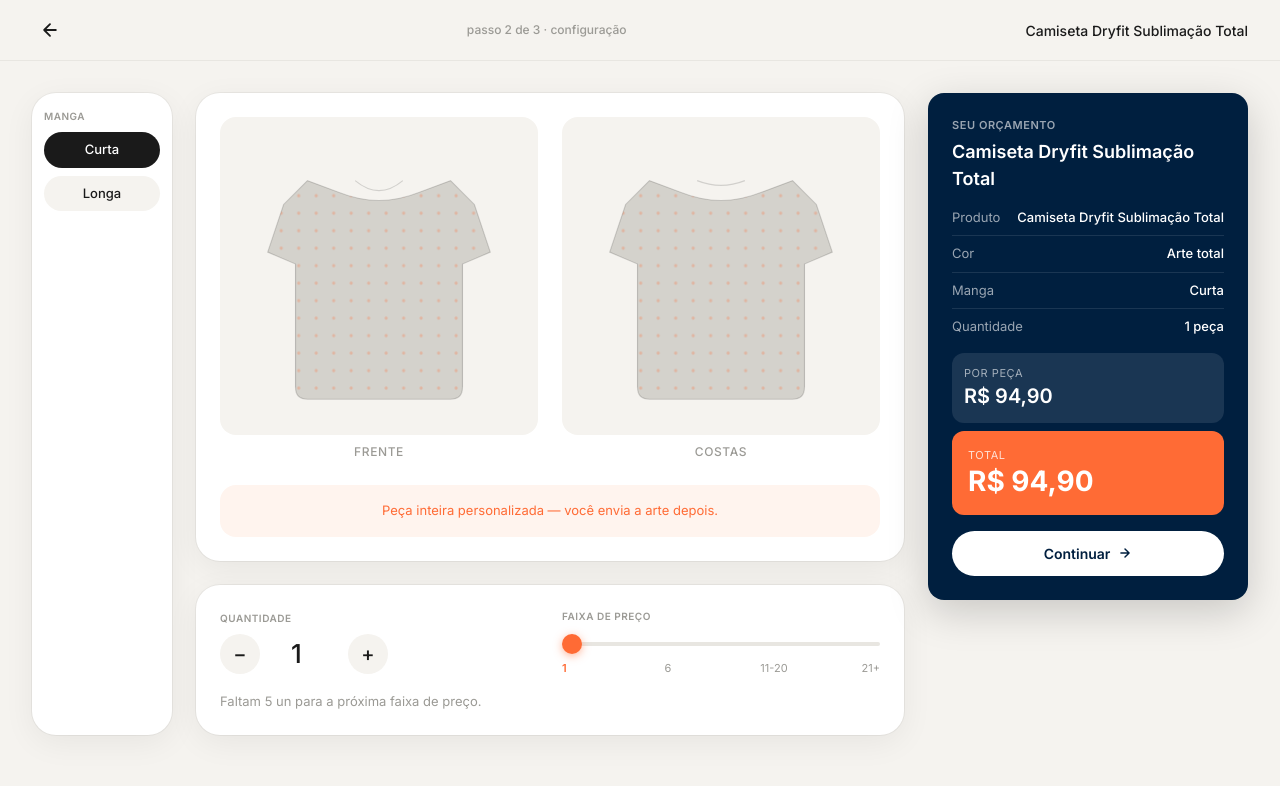
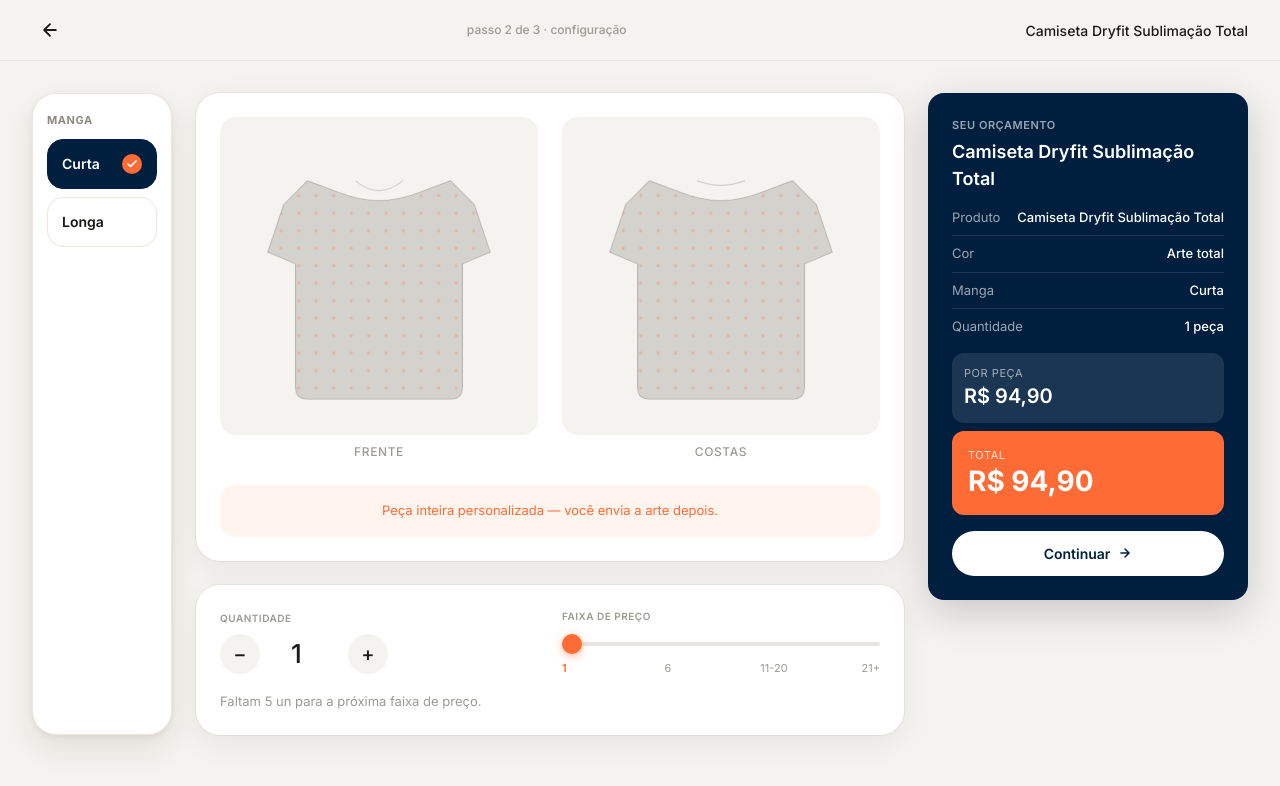
Before and after one commit to CostaGerson/nort-dashboard, a Next.js app: page /calculadora-nova in a window 1280 px wide. Both pictures are taken after a click on the button 640 px from the left and 709 px from the top of the page. Shown: the top 786 px of the page. Built offline with nearby package versions, Linux system fonts and the light colour scheme.

Commit message:
feat(calculadora-nova): repaginada da coluna de opcoes (tela 2 parte 1)

```diff
--- a/src/app/calculadora-nova/components/tela2/ColunaFina.tsx
+++ b/src/app/calculadora-nova/components/tela2/ColunaFina.tsx
@@ -25,12 +25,19 @@ export default function ColunaFina() {
   const coresDisponiveis = CORES_POR_PRODUTO[produto.id] ?? [];
 
   return (
-    <aside className="rounded-3xl bg-white p-4 shadow-[0_8px_32px_rgba(0,0,0,0.06)] ring-1 ring-black/5 lg:p-3">
-      <div className="flex flex-row gap-4 lg:flex-col lg:gap-0 lg:divide-y lg:divide-[#E8E6E1]">
+    <aside
+      className="rounded-3xl bg-white p-4 lg:p-3.5"
+      style={{ boxShadow: "var(--sh-md)", border: "1px solid var(--line)" }}
+    >
+      <div className="flex flex-row gap-5 lg:flex-col lg:gap-0 lg:divide-y lg:divide-[var(--line)]">
         {mostrarManga && (
           <Bloco titulo="Manga">
             <div className="flex flex-row gap-2 lg:flex-col">
-              <PillToggle ativo={state.manga === "curta"} onClick={() => setManga("curta")} label="Curta" />
+              <PillToggle
+                ativo={state.manga === "curta"}
+                onClick={() => setManga("curta")}
+                label="Curta"
+              />
               <PillToggle
                 ativo={state.manga === "longa"}
                 onClick={() => setManga("longa")}
@@ -43,7 +50,7 @@ export default function ColunaFina() {
 
         {mostrarCor && (
           <Bloco titulo="Cor">
-            <ul className="flex flex-row gap-2 lg:flex-col lg:gap-0">
+            <ul className="flex flex-row flex-wrap gap-2 lg:flex-col lg:flex-nowrap lg:gap-1">
               {coresDisponiveis.map((corId) => (
                 <li key={corId}>
                   <BotaoCor
@@ -55,8 +62,9 @@ export default function ColunaFina() {
               ))}
             </ul>
             {coresDisponiveis.includes("especial") && (
-              <p className="mt-2 text-[10px] leading-tight text-[#9B9A95]">
-                Quer outra cor? A gente faz (+15%)
+              <p className="mt-2.5 text-[11px] leading-snug text-[var(--ink-2)]">
+                Quer outra cor? A gente faz{" "}
+                <span className="font-semibold text-[var(--o)]">(+15%)</span>
               </p>
             )}
           </Bloco>
@@ -75,15 +83,16 @@ export default function ColunaFina() {
                   ativo={state.tecnica === "bordado"}
                   onClick={() => setTecnica("bordado")}
                   label="Bordado"
+                  hint="+R$20"
                 />
               )}
             </div>
-            <p className="mt-2 text-[11px] font-medium leading-snug text-[#1A1A1A]">
+            <p className="mt-2.5 text-[12px] font-medium leading-snug text-[var(--ink)]">
               {state.tecnica === "dtf"
                 ? "Estampa colorida, encaixa qualquer arte"
-                : "O clássico que todo mundo conhece (+R$20)"}
+                : "O clássico que todo mundo conhece"}
             </p>
-            <p className="mt-1 text-[10px] leading-tight text-[#9B9A95]">
+            <p className="mt-1 text-[11px] leading-tight text-[var(--muted)]">
               vale pra todas as estampas
             </p>
           </Bloco>
@@ -93,10 +102,16 @@ export default function ColunaFina() {
   );
 }
 
-function Bloco({ titulo, children }: { titulo: string; children: React.ReactNode }) {
+function Bloco({
+  titulo,
+  children,
+}: {
+  titulo: string;
+  children: React.ReactNode;
+}) {
   return (
-    <div className="flex-1 lg:py-3 lg:first:pt-1 lg:last:pb-1">
-      <p className="mb-2 text-[10px] font-semibold uppercase tracking-wider text-[#9B9A95]">
+    <div className="flex-1 lg:py-3.5 lg:first:pt-1 lg:last:pb-1">
+      <p className="mb-2.5 text-[11px] font-bold uppercase tracking-wider text-[var(--muted)]">
         {titulo}
       </p>
       {children}
@@ -119,14 +134,36 @@ function PillToggle({
     <button
       type="button"
       onClick={onClick}
-      className={`cursor-pointer rounded-full px-3 py-2 text-[13px] font-medium transition focus:outline-none focus:ring-2 focus:ring-[#FF6B35] ${
-        ativo ? "bg-[#1A1A1A] text-white" : "bg-[#F5F3EF] text-[#1A1A1A] hover:bg-[#E8E6E1]"
-      }`}
+      aria-pressed={ativo}
+      className="flex min-h-[50px] flex-1 cursor-pointer items-center justify-between gap-2 rounded-2xl px-3.5 py-2.5 text-left transition-all duration-200 focus:outline-none focus-visible:ring-4 focus-visible:ring-[var(--o)]/30 active:scale-[0.98]"
+      style={
+        ativo
+          ? { background: "var(--navy)", border: "1px solid var(--navy)" }
+          : { background: "#fff", border: "1px solid var(--line)" }
+      }
     >
-      <span>{label}</span>
+      <span className="flex flex-col">
+        <span
+          className="text-[14px] font-semibold leading-tight"
+          style={{ color: ativo ? "#fff" : "var(--ink)" }}
+        >
+          {label}
+        </span>
         {hint && (
-        <span className={`ml-1 text-[10px] ${ativo ? "text-white/70" : "text-[#9B9A95]"}`}>
+          <span
+            className="mt-0.5 text-[11px] leading-tight"
+            style={{ color: ativo ? "rgba(255,255,255,0.7)" : "var(--muted)" }}
+          >
             {hint}
+          </span>
+        )}
+      </span>
+      {ativo && (
+        <span
+          className="grid h-5 w-5 flex-shrink-0 place-items-center rounded-full"
+          style={{ background: "var(--o)", color: "#fff" }}
+        >
+          <Check />
         </span>
       )}
     </button>
@@ -150,27 +187,59 @@ function BotaoCor({
       type="button"
       onClick={onClick}
       aria-label={`Selecionar cor ${cor.nome}`}
-      className={`flex w-full cursor-pointer items-center gap-2 rounded-xl px-2 py-1.5 transition focus:outline-none focus:ring-2 focus:ring-[#FF6B35] ${
-        ativo ? "bg-[#FFF4EE]" : "hover:bg-[#F5F3EF]"
-      }`}
+      aria-pressed={ativo}
+      className="flex min-h-[48px] w-full cursor-pointer items-center gap-2.5 rounded-2xl px-2.5 py-2 transition-all duration-200 focus:outline-none focus-visible:ring-4 focus-visible:ring-[var(--o)]/30 active:scale-[0.98]"
+      style={
+        ativo
+          ? { background: "var(--o-050)", border: "1px solid var(--o)" }
+          : { background: "#fff", border: "1px solid var(--line)" }
+      }
     >
+      <span className="relative flex-shrink-0">
         <span
-        className={`block h-7 w-7 flex-shrink-0 rounded-full ring-1 ring-black/10 ${
-          ativo ? "ring-2 ring-[#FF6B35]" : ""
-        }`}
+          className="block h-9 w-9 rounded-full"
           style={{
             background: ehEspecial
-            ? "linear-gradient(135deg, #FF6B35 0%, #001F3F 100%)"
+              ? "conic-gradient(from 210deg, #FF6B35, #001F3F, #FF6B35)"
               : cor.hex,
+            boxShadow: ativo
+              ? "0 0 0 2px var(--o), inset 0 0 0 1px rgba(0,0,0,0.08)"
+              : "inset 0 0 0 1px rgba(0,0,0,0.12)",
           }}
         />
+        {ativo && (
           <span
-        className={`hidden text-[12px] font-medium lg:inline ${
-          ativo ? "text-[#FF6B35]" : "text-[#1A1A1A]"
-        }`}
+            className="absolute -bottom-0.5 -right-0.5 grid h-4 w-4 place-items-center rounded-full"
+            style={{ background: "var(--o)", color: "#fff" }}
+          >
+            <Check small />
+          </span>
+        )}
+      </span>
+      <span
+        className="hidden text-[13px] font-medium lg:inline"
+        style={{ color: ativo ? "var(--o)" : "var(--ink)" }}
       >
         {cor.nome}
       </span>
     </button>
   );
 }
+
+function Check({ small }: { small?: boolean }) {
+  const s = small ? 9 : 12;
+  return (
+    <svg
+      width={s}
+      height={s}
+      viewBox="0 0 24 24"
+      fill="none"
+      stroke="currentColor"
+      strokeWidth="3.5"
+      strokeLinecap="round"
+      strokeLinejoin="round"
+    >
+      <polyline points="20 6 9 17 4 12" />
+    </svg>
+  );
+}
```
Lines whose indentation alone changed are shown as unchanged.
